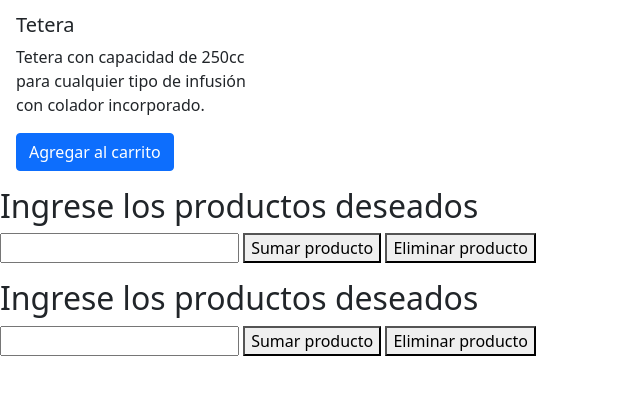
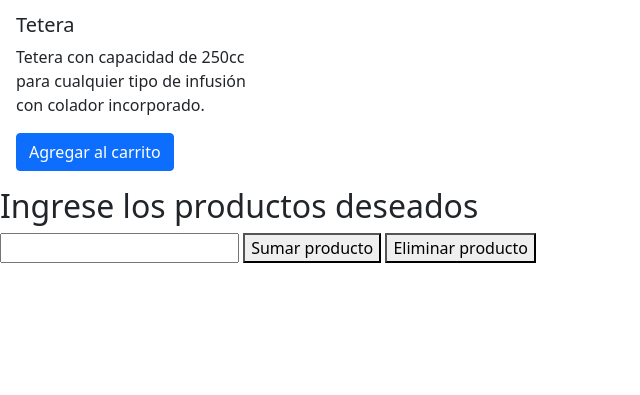
Before and after one commit to noelianeira342/ProyectoJSNoeliaNeira, a website: page tienda.html in a window 1280 px wide. Shown: the part 1900-2295 px from the top of the page, without its empty margins (0-640 px from the left). Drawn offline with nearby package versions, Linux system fonts and the light colour scheme.

Commit message:
Update tienda.html

```diff
--- a/tienda.html
+++ b/tienda.html
@@ -66,14 +66,8 @@
 </div>
 
 <script src="proyecto.js"></script>
-<div>
-  <h2>Ingrese los productos deseados</h2>
-  <input type="text" id="elemento">
-  <button onclick="listaCompras()">Sumar producto</button>
-  <button onclick="borrarElemento()">Eliminar producto</button>
 
-  <ul id="lista">
-</div>
+
 
 
 </body>
```
